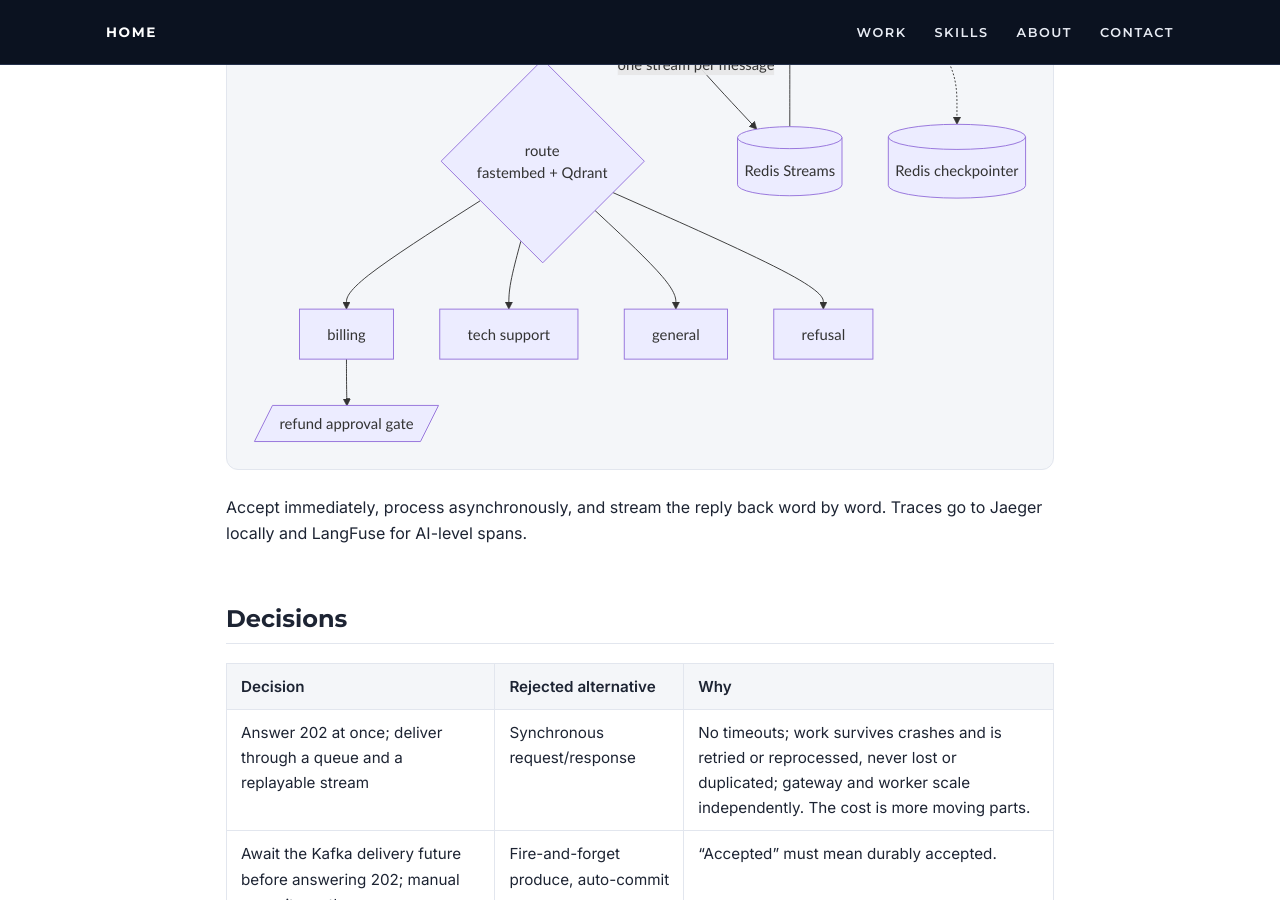
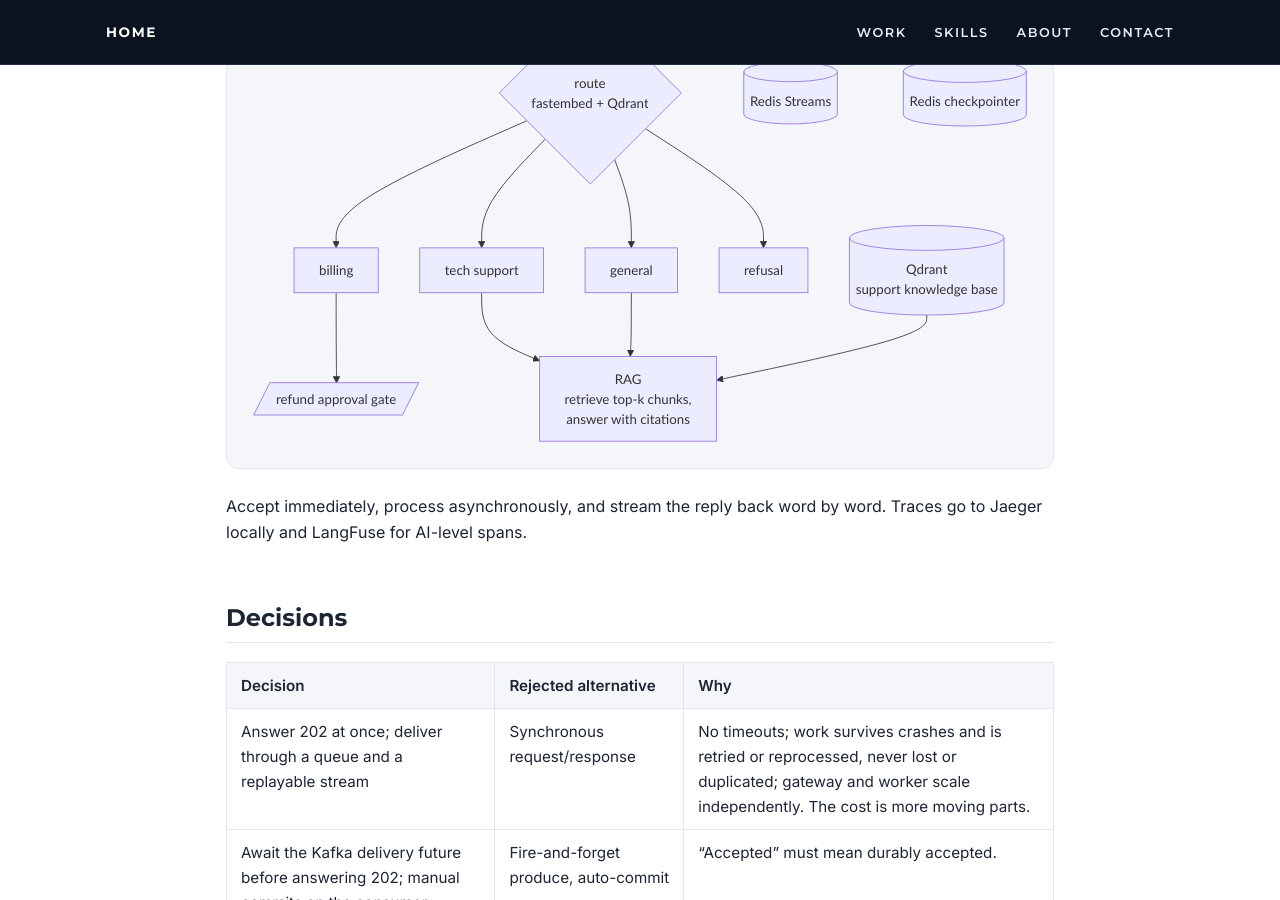
Before and after one commit to jayakumar-devaraj/jayakumar-devaraj.github.io, a Jekyll site: the page built from work/event-driven-chatbot.md, in a window 1280 px wide and 900 px high, scrolled down 1089 px. Built offline with Jekyll 4.4.1, drawn with Linux system fonts in a browser that asks for light colours.

Commit message:
Show RAG on the tech-support and general routes in the chatbot topology

```diff
--- a/work/event-driven-chatbot.md
+++ b/work/event-driven-chatbot.md
@@ -21,6 +21,9 @@ flowchart TB
     R --> T["tech support"]
     R --> GEN["general"]
     R --> REF["refusal"]
+    T --> RAG["RAG<br/>retrieve top-k chunks,<br/>answer with citations"]
+    GEN --> RAG
+    KB[("Qdrant<br/>support knowledge base")] --> RAG
     B --> AP[/"refund approval gate"/]
     W -->|"one stream per message"| S[("Redis Streams")]
     W -.->|checkpoints| RC[("Redis checkpointer")]
```
